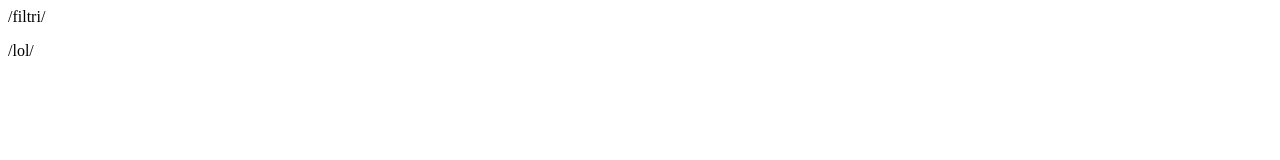
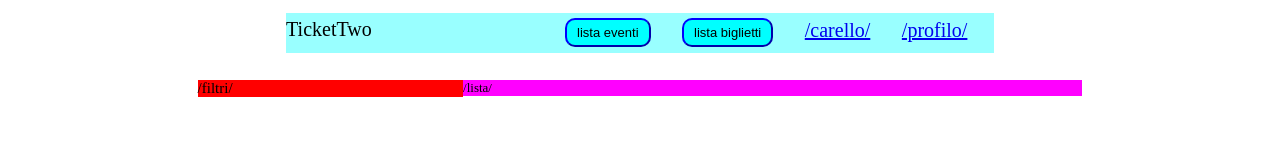
Before and after one commit to riccardobonaccorsi/TicketTwo, a website: page public/SITO/lista.html in a window 1280 px wide. Drawn offline with Linux system fonts and the light colour scheme.

Commit message:
modifica della pagina di visuallizazione degli eventi

```diff
--- a/public/SITO/lista.html
+++ b/public/SITO/lista.html
@@ -1,14 +1,86 @@
 <html>
 <head>
   <title>TicketTwo</title>
+<style>
+div#menu {
+  width: 70%;
+  margin-left: 15%;
+}
+div#menu p {
+  background-color: #99FFFF;
+  margin: 5px 0 0 10%;
+  padding: 5px 0;
+  float: left;
+  width: 30%;
+  font-size: 20px;
+  height: 30px;
+}
+div#collegamenti {
+  background-color: #99FFFF;
+  margin: 5px 10% 0 0;
+  padding: 5px 0;
+  float: right;
+  width: 50%;
+  height: 30px;
+  font-size: 20px;
+  text-align: right;
+}
+div#collegamenti a {
+  margin: 0 6% 0 0;
+}
+div#collegamenti button {
+  padding: 5px 10px;
+  height: auto;
+  width: auto;
+  font-size: 13px;
+  background-color: cyan;
+  border-color: blue;
+  border-radius: 10px;
+}
+div#collegamenti button:hover {
+  background-color: white;
+}
+
+div#contenitore {
+  width: 70%;
+  font-size: 13px;
+  margin: 0 0 0 15%;
+}
+div#filtri {
+  width: 30%;
+  font-size: 15px;
+  float: left;
+  background-color: red;
+}
+div#lista {
+  width: 70%;
+  font-size: 13px;
+  float: right;
+  background-color: fuchsia;
+}
+div.evento {
+  border: 1px black solid;
+  border-radius: 15px;
+}
+</style>
 </head>
 <body>
+  <div id="menu">
+    <p>TicketTwo</p>
+    <div id="collegamenti">
+      <a href="/eventi"><button>lista eventi</button></a>
+      <a href="/biglietti"><button>lista biglietti</button></a>
+      <a href="/carrello">/carello/</button></a>
+      <a href="/profilo">/profilo/</a>
+    </div>
+  </div>
+  <br><br><br><br>
   <div id="contenitore">
     <div id="filtri">
       /filtri/
     </div>
     <div id="lista">
-      <p>/lol/</p>
+      /lista/
     </div>
   </div>
 </body>
```
Also changed, not shown: sito.js (+12 -13 lines), 1 other file.
